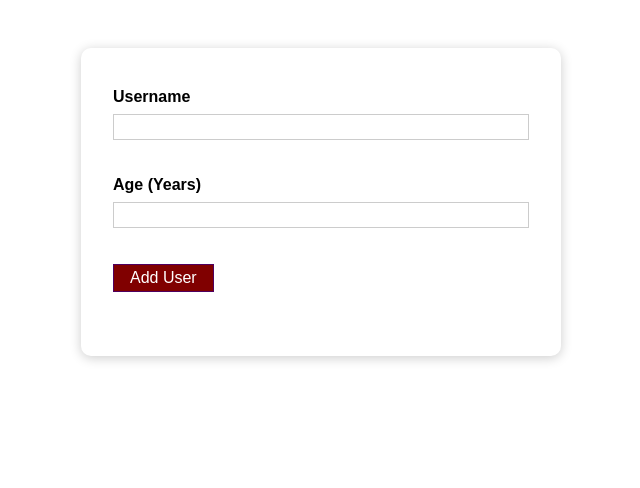
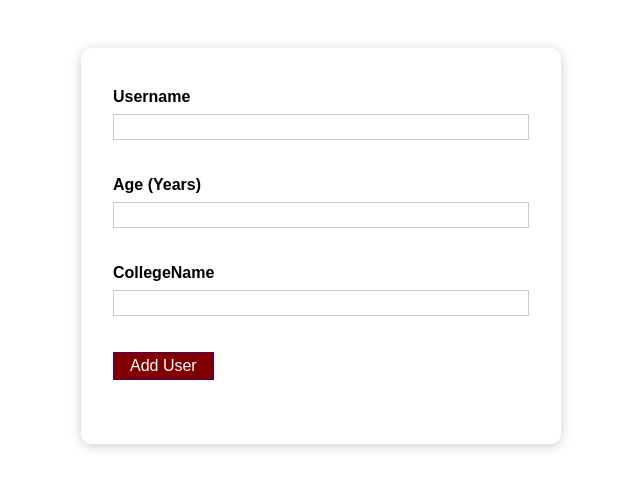
Before and after one commit to sonalighodake43772/practice-userdetails-react, a React (Create React App) app: page / in a window 1280 px wide. Shown: the top 488 px of the page, without its empty margins (319-959 px from the left). Built offline with nearby package versions, Linux system fonts and the light colour scheme.

Commit message:
add refs and college input

```diff
--- a/src/component/Users/UserInput.js
+++ b/src/component/Users/UserInput.js
@@ -1,4 +1,4 @@
-import React, { useState } from "react";
+import React, { useState,useRef } from "react";
 import Error from "../UI/Error";
 
 import Button from "../UI/Button";
@@ -6,23 +6,31 @@ import   './UserInput.css';
 
 const UserInput=(props)=>
 {
-    const[enterdName,setEnteredName]=useState('');
-    const[enterdAge,setEnteredAge]=useState('');
-    const [error, setError] = useState();
-    const setName = event => {
+   const nameInputRef = useRef();
+   const ageInputRef = useRef();
+   const collegeInputRef = useRef();
+    // const[enterdName,setEnteredName]=useState('');
+    // const[enterdAge,setEnteredAge]=useState('');
+     const [error, setError] = useState();
+    // const setName = event => {
 
-        setEnteredName(event.target.value);
-      };
-      const setAge = event => {
+    //     setEnteredName(event.target.value);
+    //   };
+    //   const setAge = event => {
 
-        setEnteredAge(event.target.value);
-      };
+    //     setEnteredAge(event.target.value);
+    //   };
 
 
     const formSubmitHandler = event => {
+
         event.preventDefault();
+        const enteredUserName= nameInputRef.current.value;
+        const enteredUserAge=ageInputRef.current.value;
+        const enteredUserCollege=collegeInputRef.current.value;
 
-        if(enterdName.trim().length===0 && enterdAge.trim().length===0)
+
+        if(enteredUserName.trim().length===0 && enteredUserAge.trim().length===0 && enteredUserCollege.trim().length===0)
         {
           setError({
             title: 'Invalid input',
@@ -31,7 +39,7 @@ const UserInput=(props)=>
         return;
 
         }
-        if(enterdAge<1)
+        if(enteredUserAge<1)
         {
           setError({
             title: 'Invalid age',
@@ -39,9 +47,12 @@ const UserInput=(props)=>
           });
           return;
         }
-        props.onaddinput(enterdName,enterdAge);
-        setEnteredName('');
-        setEnteredAge('');
+        props.onaddinput(enteredUserName,enteredUserAge,enteredUserCollege);
+        // setEnteredName('');
+        // setEnteredAge('');
+        nameInputRef.current.value='';
+        ageInputRef.current.value='';
+        collegeInputRef.current.value='';
 
 
       };
@@ -63,8 +74,9 @@ const UserInput=(props)=>
           <input
             id="username"
             type="text"
-            value={enterdName}
-            onChange={setName}
+            // value={enterdName}
+            // onChange={setName}
+            ref={nameInputRef}
 
           />
         <br/>    <br/>
@@ -73,10 +85,22 @@ const UserInput=(props)=>
           <input
             id="age"
             type="number"
-            value={enterdAge}
-            onChange={setAge}
+            // value={enterdAge}
+            // onChange={setAge}
+            ref={ageInputRef}
+
+            />
+               <br/>   <br/>
+               <label htmlFor="collegename">CollegeName</label>
+          <input
+            id="collegename"
+            type="text"
+            // value={enterdName}
+            // onChange={setName}
+            ref={collegeInputRef}
+
           />
-               <br/>   <br/>
+          <br/>   <br/>
           <Button type="submit">Add User</Button>
         </form>
       </div>
```
